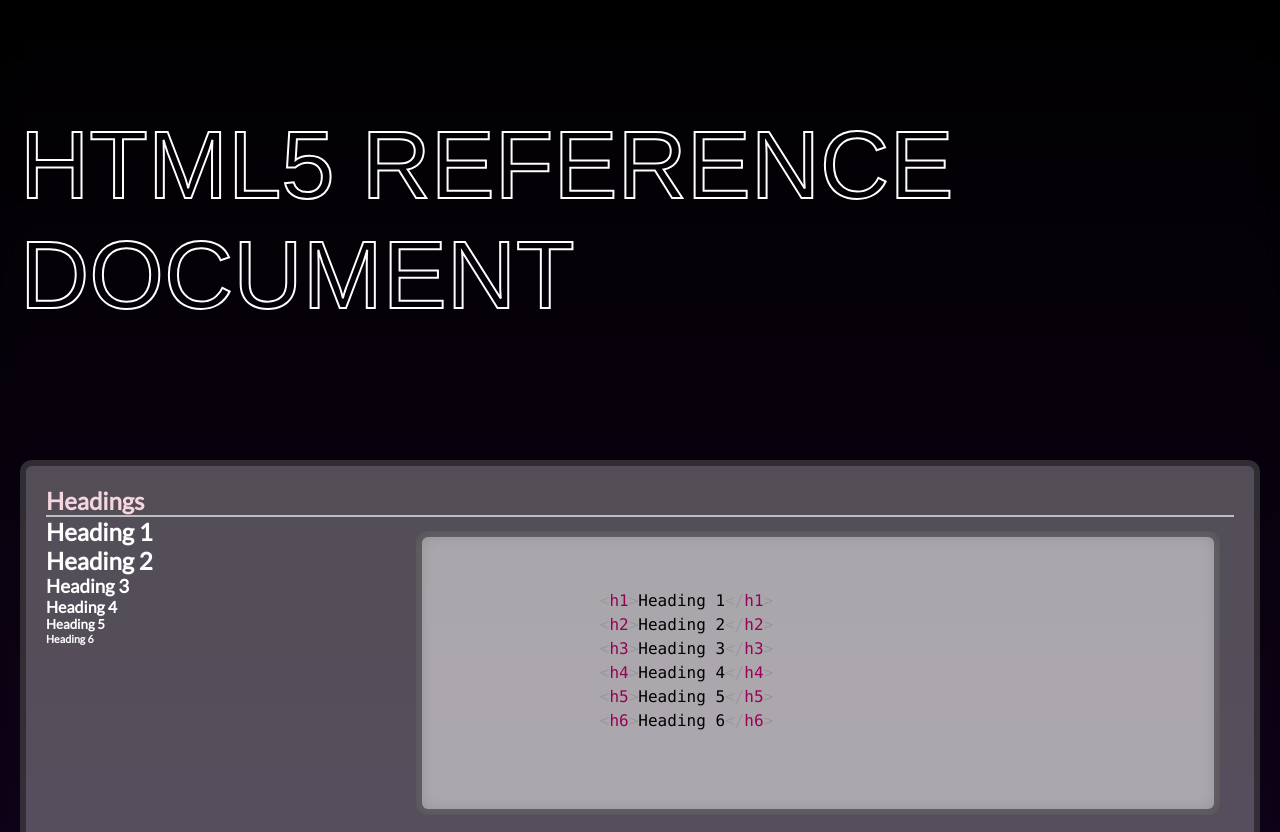
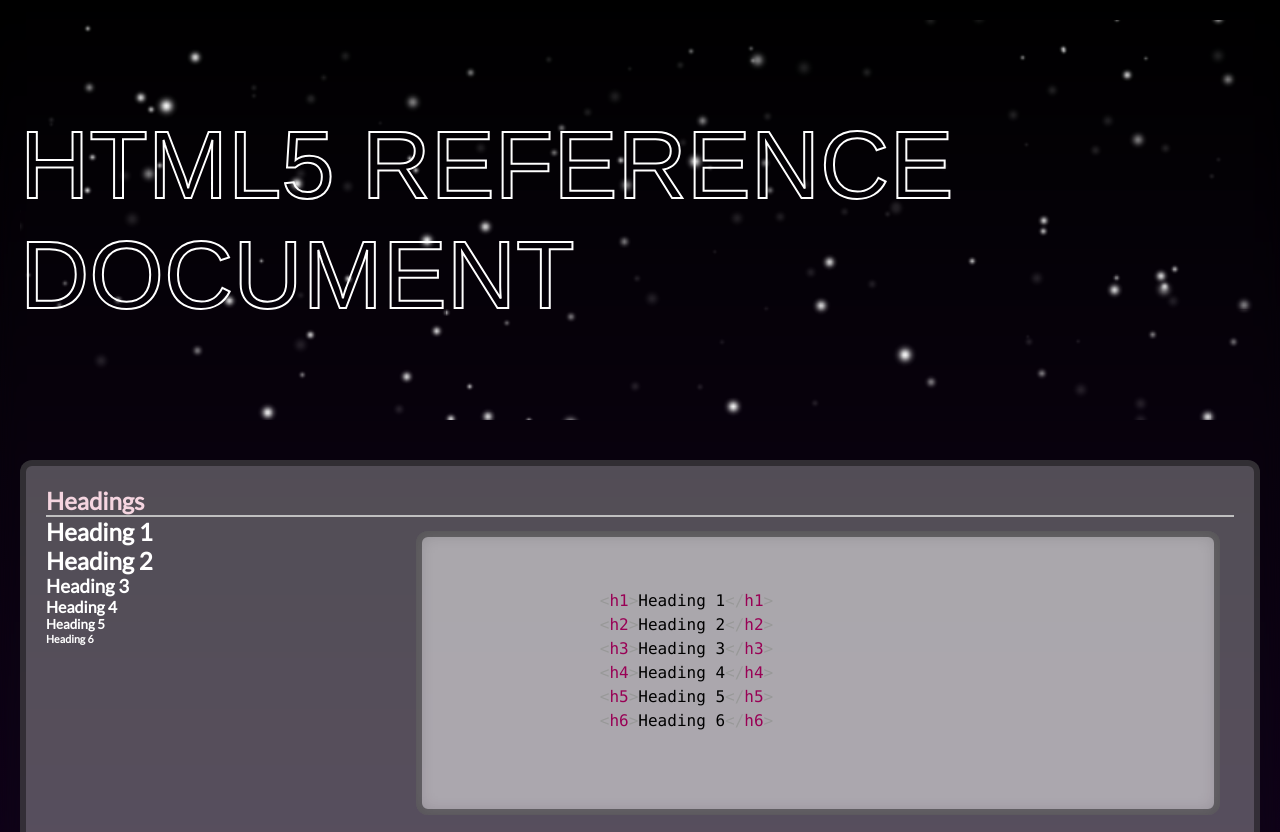
Before and after one commit to Kayland-Childress/IT-Garnet, a plain HTML site: page cheatsheet/index.html in a window 1280 px wide. Shown: the top 832 px of the page. Drawn offline with nearby package versions, Linux system fonts and the light colour scheme.

Commit message:
IT WORKSgit statusgit status

```diff
--- /dev/null
+++ b/animations/assets/css/stars1.css
@@ -0,0 +1,101 @@
+*{
+    padding: 0;
+    margin: 0;
+    box-sizing: border-box;
+}
+
+header {
+    position: relative;
+    width: 100%;
+    height: 100vh;
+    background: #000200;
+    overflow: hidden;
+    display: flex;
+    justify-content: center;
+    align-items: center;
+  }
+
+  header h1{
+    color: transparent;
+    font-family: 'Franklin Gothic', 'san serif';
+    font-weight: 900;
+    font-size: 14em;
+    -webkit-text-stroke: 2px #fff;
+    text-transform: uppercase;
+  }
+
+   .star {
+    position: absolute;
+    top: 0;
+    left: 0;
+    width: 100%;
+    height: 100%;
+    pointer-events: none;
+    animation: animate 8s ease-in-out infinite, backgroundmove 16s linear infinite;
+  }
+
+  .star .star1 {
+    animation-delay: 0s;
+    background: url(/animations/assets/img/star1.png);
+  }
+
+  .star2 {
+    animation-delay: -1s;
+    background: url(/animations/assets/img/star2.png);
+  }
+
+  .star3 {
+    animation-delay: -2s;
+    background: url(/animations/assets/img/star3.png);
+  }
+
+  .star4 {
+    animation-delay: -3s;
+    background: url(/animations/assets/img/star4.png);
+  }
+
+  .star5 {
+    animation-delay: -4s;
+    background: url(/animations/assets/img/star5.png);
+  }
+
+  .star6 {
+    animation-delay: -5s;
+    background: url(/animations/assets/img/star6.png);
+  }
+
+  .star7 {
+    animation-delay: -6s;
+    background: url(/animations/assets/img/star7.png);
+  }
+
+  .star8 {
+    animation-delay: -7s;
+    background: url(/animations/assets/img/star8.png);
+  }
+  @keyframes animate {
+    0%,
+    20%,
+    40%,
+    60%,
+    80%,
+    100% {
+      opacity: 0;
+    }
+    10%,
+    30%,
+    50%,
+    70%,
+    90% {
+      opacity: 1;
+    }
+  }
+
+  @keyframes backgroundmove {
+    0% {
+      transform: scale(1);
+    }
+    100% {
+      transform: scale(2);
+    }
+  }
--- a/cheatsheet/assets/css/style.css
+++ b/cheatsheet/assets/css/style.css
@@ -41,7 +41,7 @@ header {
   align-items: center;
 }
 
-header .star {
+.star {
   position: absolute;
   top: 0;
   left: 0;
@@ -51,42 +51,42 @@ header .star {
   animation: animate 8s ease-in-out infinite, backgroundmove 16s linear infinite;
 }
 
-header .star .star1 {
+.star1 {
   animation-delay: 0s;
   background-image: url(../img/star1.png);
 }
 
-header .star .star2 {
+.star2 {
   animation-delay: -1s;
   background-image: url(../img/star2.png);
 }
 
-header .star .star3 {
+.star3 {
   animation-delay: -2s;
   background-image: url(../img/star3.png);
 }
 
-header .star .star4 {
+.star4 {
   animation-delay: -3s;
   background-image: url(../img/star4.png);
 }
 
-header .star .star5 {
+.star5 {
   animation-delay: -4s;
   background-image: url(../img/star5.png);
 }
 
-header .star .star6 {
+.star6 {
   animation-delay: -5s;
   background-image: url(../img/star6.png);
 }
 
-header .star .star7 {
+.star7 {
   animation-delay: -6s;
   background-image: url(../img/star7.png);
 }
 
-header .star .star8 {
+.star8 {
   animation-delay: -7s;
   background-image: url(../img/star8.png);
 }
--- a/cheatsheet/index.html
+++ b/cheatsheet/index.html
@@ -5,21 +5,24 @@
   <head>
     <title>Kayland Childress</title>
 
-    <meta charset="utf-8">
+    <meta charset="utf-8" />
     <meta
       name="description"
-      content="Keyword rich description of the site's purpose">
-    <meta name="author" content="Kayland Childress">
+      content="Keyword rich description of the site's purpose"
+    />
+    <meta name="author" content="Kayland Childress" />
     <meta
       name="viewport"
-      content="width=device-width, initial-scale=1, shrink-to-fit=no">
+      content="width=device-width, initial-scale=1, shrink-to-fit=no"
+    />
 
-    <link rel="stylesheet" type="text/css" href="assets/css/style.css">
-    <link rel="preconnect" href="https://fonts.googleapis.com">
-    <link rel="preconnect" href="https://fonts.gstatic.com" crossorigin>
+    <link rel="stylesheet" type="text/css" href="assets/css/style.css" />
+    <link rel="preconnect" href="https://fonts.googleapis.com" />
+    <link rel="preconnect" href="https://fonts.gstatic.com" crossorigin />
     <link
       href="https://fonts.googleapis.com/css2?family=Lato&display=swap"
-      rel="stylesheet">
+      rel="stylesheet"
+    />
 
     <script src="https://cdnjs.cloudflare.com/ajax/libs/prism/9000.0.1/prism.min.js"></script>
   </head>
@@ -27,16 +30,7 @@
   <body>
     <header>
       <!------------Stars------------------>
-    <!--<div id="stars">
-      <div class="star star1"></div>
-      <div class="star star2"></div>
-      <div class="star star3"></div>
-      <div class="star star4"></div>
-      <div class="star star5"></div>
-      <div class="star star6"></div>
-      <div class="star star7"></div>
-      <div class="star star8"></div>
-    </div>-->
+
       <h1>HTML5 Reference Document</h1>
       <div class="star star1"></div>
       <div class="star star2"></div>
@@ -47,7 +41,6 @@
       <div class="star star7"></div>
       <div class="star star8"></div>
     </header>
-
 
     <section id="headings">
       <h2 class="section-heading">Headings</h2>
@@ -82,7 +75,7 @@
         <img
           src="https://thomaswallace.net/wq-content/uploads/2018/02/ualr.png"
           alt="UALR Logo"
-        >
+        />
       </div>
 
       <div class="markup">
@@ -248,7 +241,7 @@
           <sub>Lorem</sub><sup>Ipsum</sup>.
         </p>
 
-        <address>501 North Filmore<br>Little Rock, AR, 72205</address>
+        <address>501 North Filmore<br />Little Rock, AR, 72205</address>
       </div>
 
       <div class="markup">
@@ -383,7 +376,7 @@
           <fieldset>
             <legend>Sample Form Fields</legend>
             <label for="first-name">First Name</label>
-            <input type="text" id="first-name" name="first-name" required >
+            <input type="text" id="first-name" name="first-name" required />
             <label for="comments">Comments</label>
             <textarea id="comments" name="comments"></textarea>
             <label for="fav-car">Favorite Car Maker</label>
@@ -393,24 +386,24 @@
               <option value="D">Dodge</option>
               <option value="null" selected>---</option>
             </select>
-            <input type="submit" value="Send" >
+            <input type="submit" value="Send" />
           </fieldset>
 
           <fieldset>
             <legend>Select a maintenance drone:</legend>
 
             <div>
-              <input type="radio" id="huey" name="drone" value="huey" checked>
+              <input type="radio" id="huey" name="drone" value="huey" checked />
               <label for="huey">Huey</label>
             </div>
 
             <div>
-              <input type="radio" id="dewey" name="drone" value="dewey">
+              <input type="radio" id="dewey" name="drone" value="dewey" />
               <label for="dewey">Dewey</label>
             </div>
 
             <div>
-              <input type="radio" id="louie" name="drone" value="louie">
+              <input type="radio" id="louie" name="drone" value="louie" />
               <label for="louie">Louie</label>
             </div>
           </fieldset>
@@ -462,14 +455,14 @@
     <section id="structural-elements">
       <h2 class="section-heading">Structural Elements</h2>
       <div class="output">
-        <code>&lt;main&gt;</code><br>
-        <code>&lt;header&gt;</code><br>
-        <code>&lt;footer&gt;</code><br>
-        <code>&lt;nav&gt;</code><br>
-        <code>&lt;section&gt;</code><br>
-        <code>&lt;article&gt;</code><br>
-        <code>&lt;aside&gt;</code><br>
-        <code>&lt;figure&gt;</code><br>
+        <code>&lt;main&gt;</code><br />
+        <code>&lt;header&gt;</code><br />
+        <code>&lt;footer&gt;</code><br />
+        <code>&lt;nav&gt;</code><br />
+        <code>&lt;section&gt;</code><br />
+        <code>&lt;article&gt;</code><br />
+        <code>&lt;aside&gt;</code><br />
+        <code>&lt;figure&gt;</code><br />
         <code>&lt;figcaption&gt;</code>
       </div>
 
```
Also changed, not shown: animations/stars1.html (added, +23 -0 lines), index.html (+1 -0 lines), animations/assets/img/star1.png (added), animations/assets/img/star2.png (added), animations/assets/img/star3.png (added), animations/assets/img/star4.png (added), animations/assets/img/star5.png (added), animations/assets/img/star6.png (added), animations/assets/img/star7.png (added), animations/assets/img/star8.png (added).
